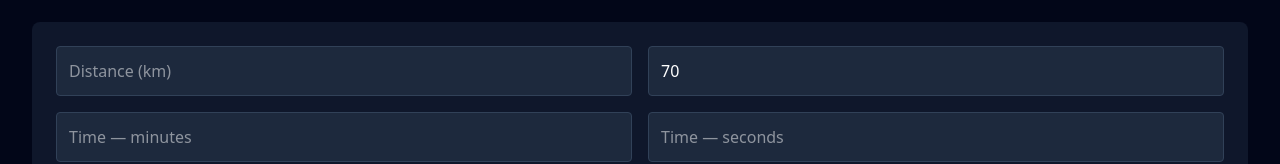
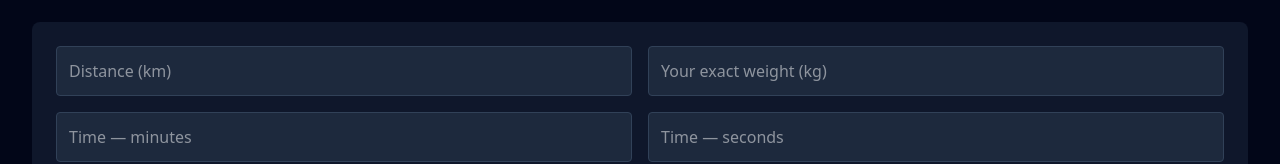
Before and after one commit to prashant14391443-ship-it/daily-goal, a Next.js app: page /running in a window 1280 px wide. Shown: the part 172-336 px from the top of the page. Built offline with nearby package versions, Linux system fonts and the light colour scheme; no server answers.

Commit message:
empty weight field

```diff
--- a/app/running/page.tsx
+++ b/app/running/page.tsx
@@ -24,13 +24,13 @@ type Result = {
 export default function RunningPage() {
   const [mode, setMode] = useState<"manual" | "live">("manual");
 
-  // Manual inputs (Untouched)
+  // Manual inputs
   const [distance, setDistance] = useState("");
   const [mins, setMins] = useState("");
   const [secs, setSecs] = useState("");
 
   // Live Auto-Tracker states
-  const [weight, setWeight] = useState("70");
+  const [weight, setWeight] = useState(""); // Starts empty
   const [isRunning, setIsRunning] = useState(false);
   const [elapsedSeconds, setElapsedSeconds] = useState(0);
   const [liveSteps, setLiveSteps] = useState(0);
@@ -124,11 +124,19 @@ export default function RunningPage() {
     e.preventDefault();
     const d = Number(distance);
     const totalSec = (Number(mins) || 0) * 60 + (Number(secs) || 0);
-    computeResults(d, totalSec, Number(weight) || 70, 0); // 0 steps for manual
+
+    // Uses exactly what they typed, no default estimate
+    computeResults(d, totalSec, Number(weight), 0);
   };
 
   // Start the tracker and ask for sensor permissions
   const handleStartLive = async () => {
+    // Check if they typed a weight before letting them start
+    if (!weight || Number(weight) <= 0) {
+      alert("Please enter your exact weight first to calculate calories.");
+      return;
+    }
+
     // iOS Safari requires explicit permission to use the accelerometer
     if (typeof window !== "undefined" && typeof (DeviceMotionEvent as any).requestPermission === "function") {
       try {
@@ -156,7 +164,8 @@ export default function RunningPage() {
     // Average stride length is roughly 0.762 meters per step
     const estimatedDistanceKm = (liveSteps * 0.762) / 1000;
 
-    computeResults(estimatedDistanceKm, elapsedSeconds, Number(weight) || 70, liveSteps);
+    // Uses exactly what they typed, no default estimate
+    computeResults(estimatedDistanceKm, elapsedSeconds, Number(weight), liveSteps);
   };
 
   const inputCls = "p-3 rounded bg-slate-800 border border-slate-700 w-full text-white";
@@ -193,7 +202,7 @@ export default function RunningPage() {
         </button>
       </div>
 
-      {/* MANUAL MODE FORM (Untouched) */}
+      {/* MANUAL MODE FORM */}
       {mode === "manual" && (
         <form
           onSubmit={calculateManual}
@@ -211,11 +220,12 @@ export default function RunningPage() {
           />
           <input
             type="number"
-            min="0"
-            max="200"
+            min="1"
+            max="300"
             value={weight}
             onChange={(e) => setWeight(e.target.value)}
-            placeholder="Your weight (kg)"
+            placeholder="Your exact weight (kg)"
+            required // <-- Now REQUIRED to submit the form
             className={inputCls}
           />
           <input
@@ -247,12 +257,12 @@ export default function RunningPage() {
         <div className="bg-slate-900 p-6 rounded-lg mb-8 grid gap-4 md:grid-cols-2">
           <input
             type="number"
-            min="0"
-            max="200"
+            min="1"
+            max="300"
             value={weight}
             disabled={isRunning}
             onChange={(e) => setWeight(e.target.value)}
-            placeholder="Your weight (kg) - helps calculate calories"
+            placeholder="Your exact weight (kg) - required"
             className={`${inputCls} md:col-span-2 ${isRunning ? "opacity-50 cursor-not-allowed" : ""}`}
           />
 
```
